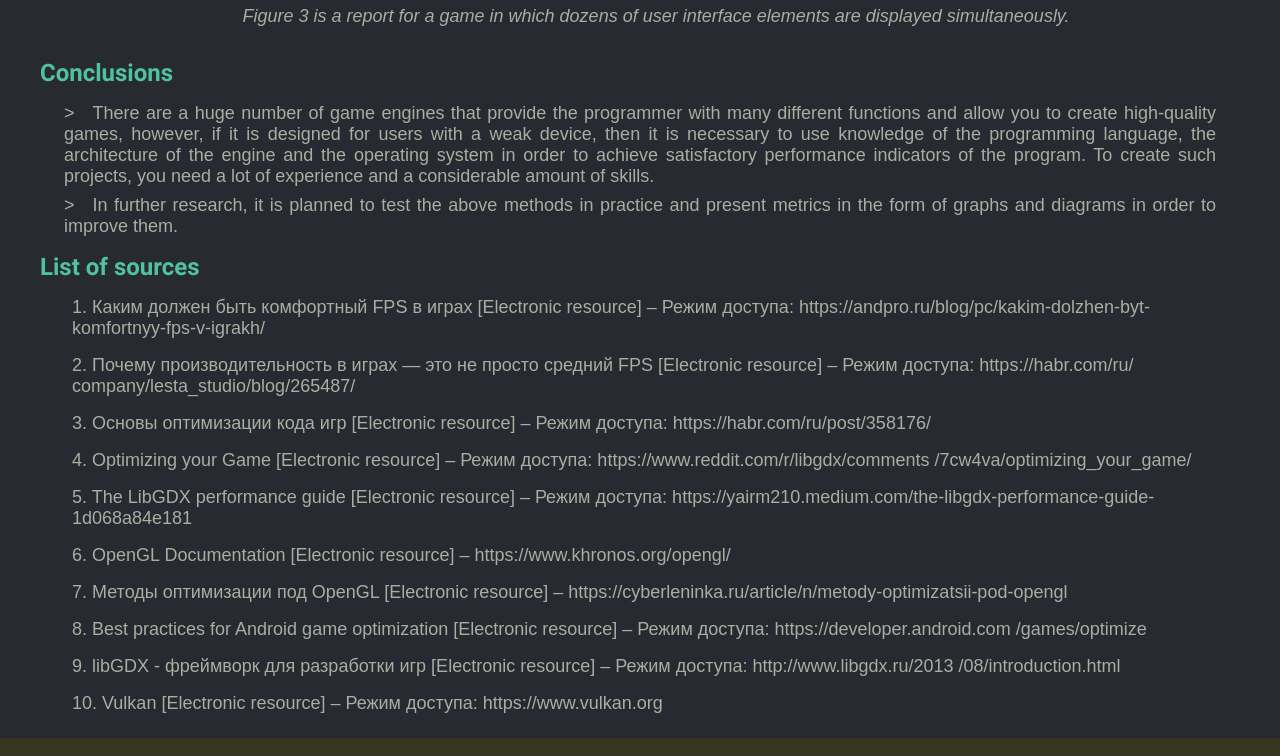
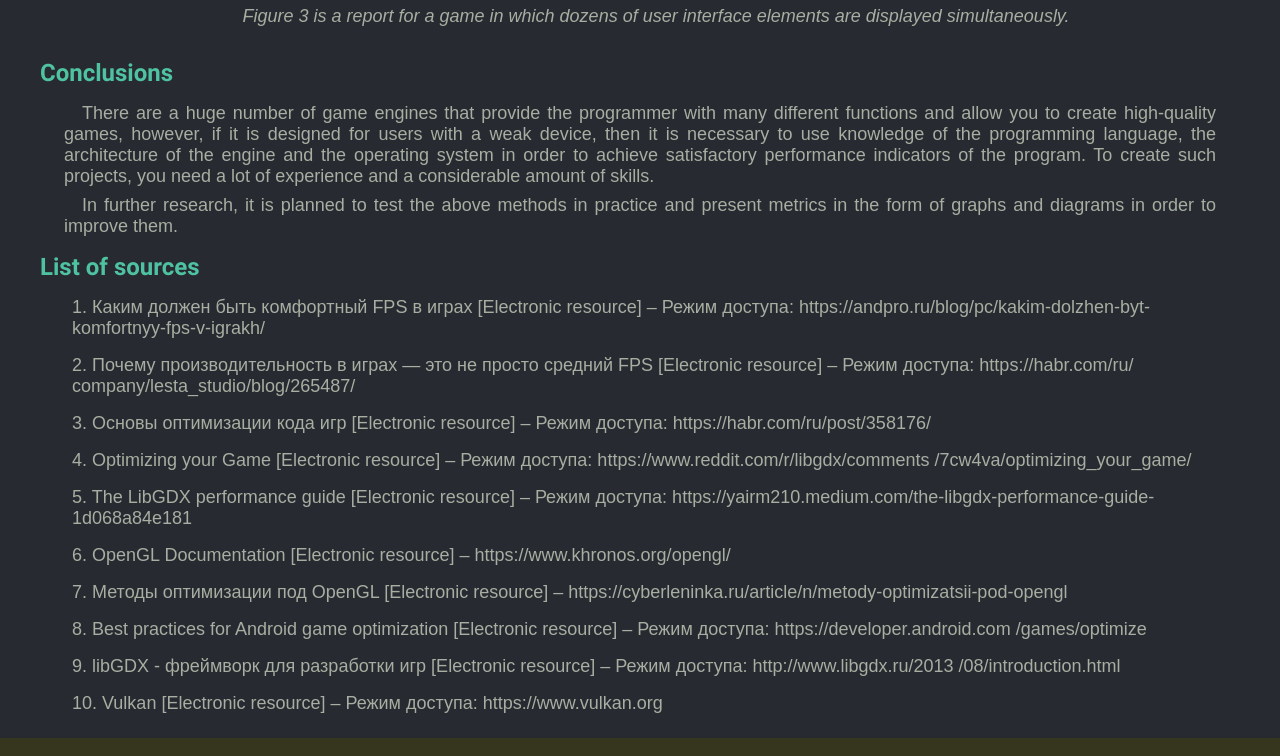
Before and after one commit to AlekseyBorovikov/site_university, a plain HTML site: page diss/indexe.html in a window 1280 px wide. Shown: the part 8535-9291 px from the top of the page. Drawn offline with Linux system fonts and the light colour scheme; a web font is replaced by a local one.

Commit message:
Update indexe.html

```diff
--- a/diss/indexe.html
+++ b/diss/indexe.html
@@ -235,8 +235,8 @@
 
 					<a name="cons"></a>
 					<h2>Conclusions</h2>
-					<p>>&emsp;There are a huge number of game engines that provide the programmer with many different functions and allow you to create high-quality games, however, if it is designed for users with a weak device, then it is necessary to use knowledge of the programming language, the architecture of the engine and the operating system in order to achieve satisfactory performance indicators of the program. To create such projects, you need a lot of experience and a considerable amount of skills.</p>
-					<p>>&emsp;In further research, it is planned to test the above methods in practice and present metrics in the form of graphs and diagrams in order to improve them.</p>
+					<p>&emsp;There are a huge number of game engines that provide the programmer with many different functions and allow you to create high-quality games, however, if it is designed for users with a weak device, then it is necessary to use knowledge of the programming language, the architecture of the engine and the operating system in order to achieve satisfactory performance indicators of the program. To create such projects, you need a lot of experience and a considerable amount of skills.</p>
+					<p>&emsp;In further research, it is planned to test the above methods in practice and present metrics in the form of graphs and diagrams in order to improve them.</p>
 
 					<a name="links"></a>
 					<h2>List of sources</h2>
```
